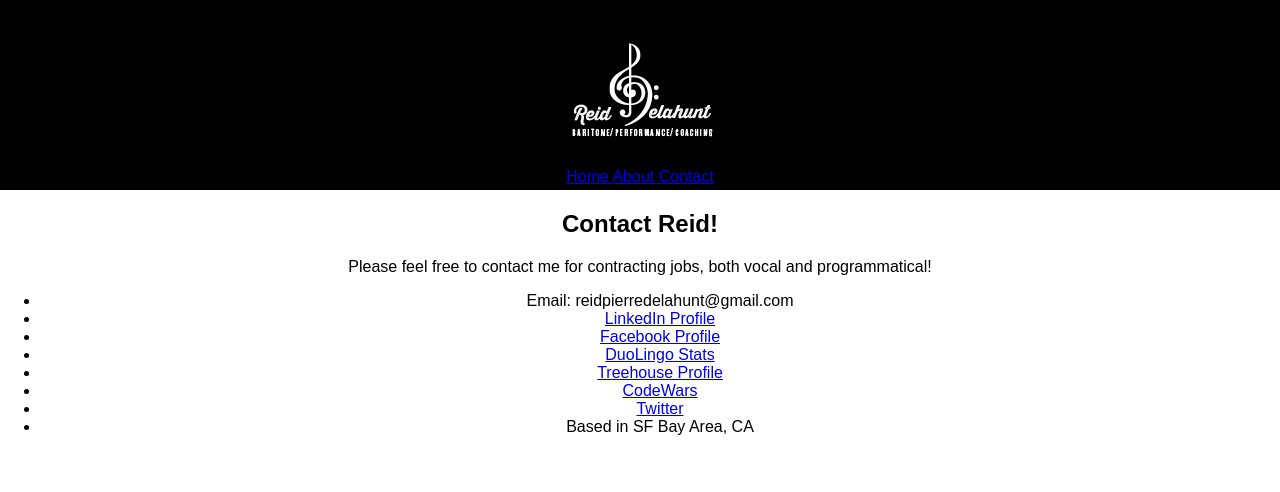
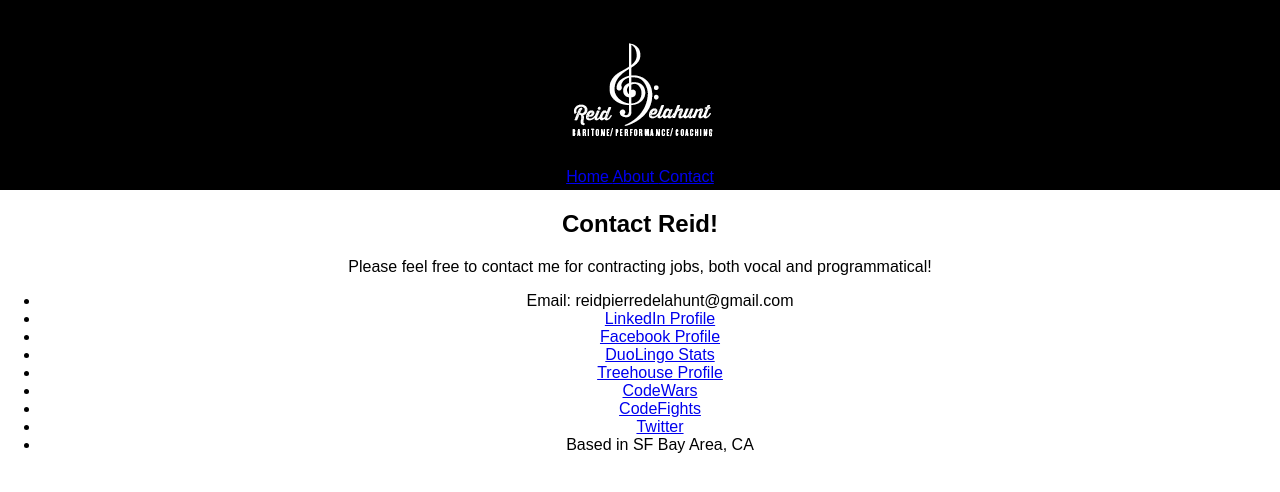
Before and after one commit to reidpd/reidpd_home, a React (Create React App) app: page /contact in a window 1280 px wide. Shown: the top 492 px of the page. Built offline with nearby package versions, Linux system fonts and the light colour scheme.

Commit message:
added codefights information to content obj

```diff
--- a/src/assets/content/content.js
+++ b/src/assets/content/content.js
@@ -170,6 +170,10 @@ const content = {
     {
       title: "CodeWars",
       link: "https://www.codewars.com/users/reidpd",
+    },
+    {
+      title: "CodeFights",
+      link: "https://codefights.com/profile/reid_d",
     },
     {
       title: "Twitter",
```
